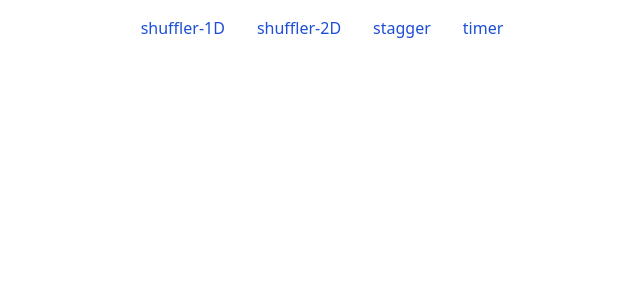
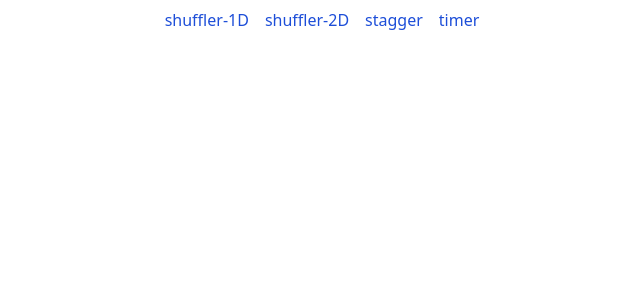
Before and after one commit to sadanandpai/react-components, a React (Vite) app: page / in a window 1280 px wide. Shown: the top 300 px of the page, without its empty margins (318-958 px from the left). Built offline with nearby package versions, Linux system fonts and the light colour scheme.

Commit message:
CSS change

```diff
--- a/src/App.jsx
+++ b/src/App.jsx
@@ -11,12 +11,12 @@ function App() {
       <nav className="w-11/12 m-auto text-center mb-4">
         {routes.map((route) =>
           location.pathname === route ? (
-            <Link key={route} to={route} className="p-2 inline-flex  text-blue-700 m-2 relative">
+            <Link key={route} to={route} className="p-1 inline-flex  text-blue-700 m-1 relative">
               {route.slice(1)}
               <motion.div className="absolute border-b-2 border-green-700 w-10/12 mt-6" layoutId="highlight"></motion.div>
             </Link>
           ) : (
-            <Link key={route} to={route} className="p-2 inline-flex  text-blue-700 m-2">
+            <Link key={route} to={route} className="p-1 inline-flex  text-blue-700 m-1">
               {route.slice(1)}
             </Link>
           )
```
